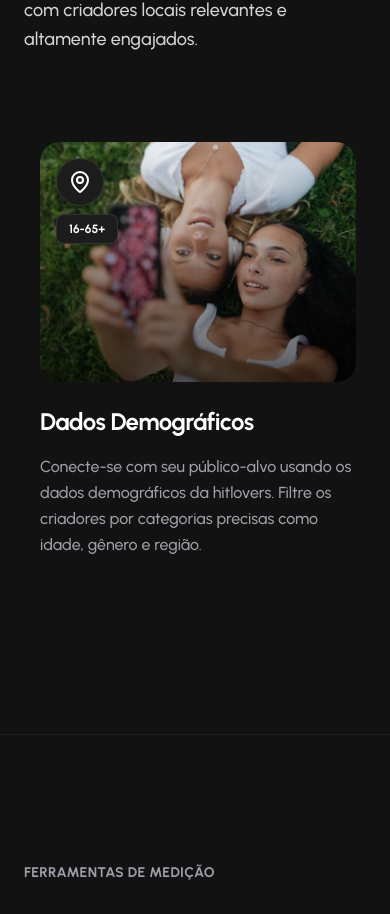
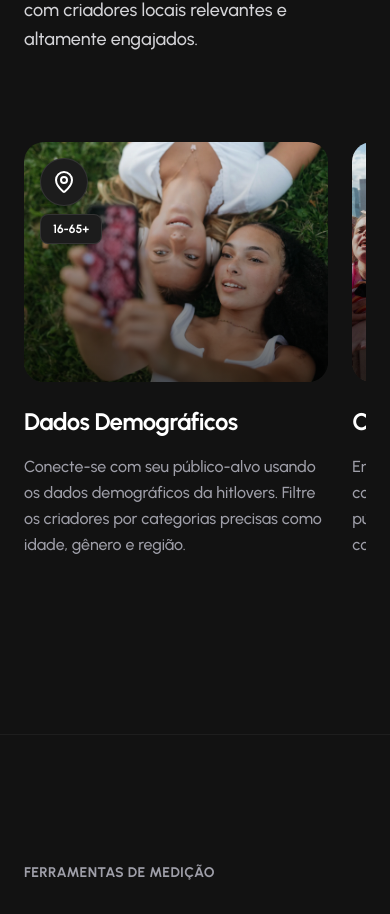
Before and after one commit to guiseveros9619/site-lamel, a Next.js app: page /anunciantes in a window 390 px wide. Shown: the part 4694-5608 px from the top of the page. Built offline with nearby package versions, Linux system fonts and the light colour scheme; no server answers.

Commit message:
Update StepByStepGuide and CampaignsSection components for content and layout adjustments; modify TargetingSection and AudienceCriadores for consistent card sizing and layout improvements.

```diff
--- a/src/components/anunciantes/StepByStepGuide.tsx
+++ b/src/components/anunciantes/StepByStepGuide.tsx
@@ -427,7 +427,7 @@ export function StepByStepGuide() {
                 {/* Grupo de Tags 2 (São Paulo) - Inicialmente invisível via CSS puro (display:none é setado no js, mas botamos via opacidade para start seguro) */}
                 <div className="step2-tags-group-2 absolute inset-0 w-full flex gap-3" style={{ display: 'none', opacity: 0 }}>
                     <div className="flex-1 border-2 border-[#facc15] text-white px-4 py-3 rounded-full font-bold flex items-center justify-between bg-black/20">
-                      <span>Funk / Trap</span>
+                      <span>Eletrônico</span>
                       <div className="bg-[#facc15] text-black rounded-full p-0.5"><Check size={14} strokeWidth={4} /></div>
                     </div>
                     <div className="flex-1 border-2 border-[#facc15] text-white px-4 py-3 rounded-full font-bold flex items-center justify-between bg-black/20">
--- a/src/components/anunciantes/TargetingSection.tsx
+++ b/src/components/anunciantes/TargetingSection.tsx
@@ -121,10 +121,10 @@ export function TargetingSection() {
           <div
              ref={carouselRef}
              onScroll={handleScroll}
-             className="cards-container flex overflow-x-auto gap-6 pb-12 snap-x snap-mandatory no-scrollbar -mx-6 px-6 lg:mx-0 lg:px-0"
+             className="cards-container flex overflow-x-auto gap-6 pb-12 snap-x snap-mandatory no-scrollbar"
           >
              {CARDS.map((card) => (
-             <div key={card.id} className="target-card flex flex-col group min-w-[300px] sm:min-w-[340px] md:min-w-[400px] w-[85vw] md:w-[400px] snap-center shrink-0 pl-4 relative">
+             <div key={card.id} className="target-card flex flex-col group min-w-[260px] sm:min-w-[340px] md:min-w-[400px] w-[78vw] md:w-[400px] snap-start shrink-0 relative">
 
                 {/* Visual Header of Card */}
                 <div className="h-[240px] rounded-[20px] mb-6 relative overflow-hidden flex items-center justify-center">
--- a/src/components/criadores/AudienceCriadores.tsx
+++ b/src/components/criadores/AudienceCriadores.tsx
@@ -119,10 +119,10 @@ export function AudienceCriadores() {
           <div
              ref={carouselRef}
              onScroll={handleScroll}
-             className="cards-container flex overflow-x-auto gap-6 pb-12 snap-x snap-mandatory no-scrollbar -mx-6 px-6 lg:mx-0 lg:px-0"
+             className="cards-container flex overflow-x-auto gap-6 pb-12 snap-x snap-mandatory no-scrollbar"
           >
              {CARDS.map((card) => (
-             <div key={card.id} className="target-card flex flex-col group min-w-[300px] sm:min-w-[340px] md:min-w-[400px] w-[85vw] md:w-[400px] snap-center shrink-0 pl-4 relative">
+             <div key={card.id} className="target-card flex flex-col group min-w-[260px] sm:min-w-[340px] md:min-w-[400px] w-[78vw] md:w-[400px] snap-start shrink-0 relative">
 
                 {/* Visual Header of Card */}
                 <div className="h-[240px] rounded-[20px] mb-6 relative overflow-hidden flex items-center justify-center">
--- a/src/components/layout/CampaignsSection.tsx
+++ b/src/components/layout/CampaignsSection.tsx
@@ -96,7 +96,7 @@ export function CampaignsSection() {
             <div className="w-14 h-14 rounded-2xl bg-[#fcd34d]/20 text-[#fcd34d] flex items-center justify-center mb-8">
                <Sparkles size={28} aria-hidden="true" />
             </div>
-            <h3 className="text-3xl font-extrabold mb-4">Creators e Fãs</h3>
+            <h3 className="text-3xl font-extrabold mb-4">Criadores e Fãs</h3>
             <p className="text-zinc-400 leading-relaxed mb-8 flex-grow font-medium">
               Não importa se você tem 500 ou 50k seguidores. Seu engajamento autêntico vale PIX na hora ou experiências inesquecíveis na sua cidade.
             </p>
```
